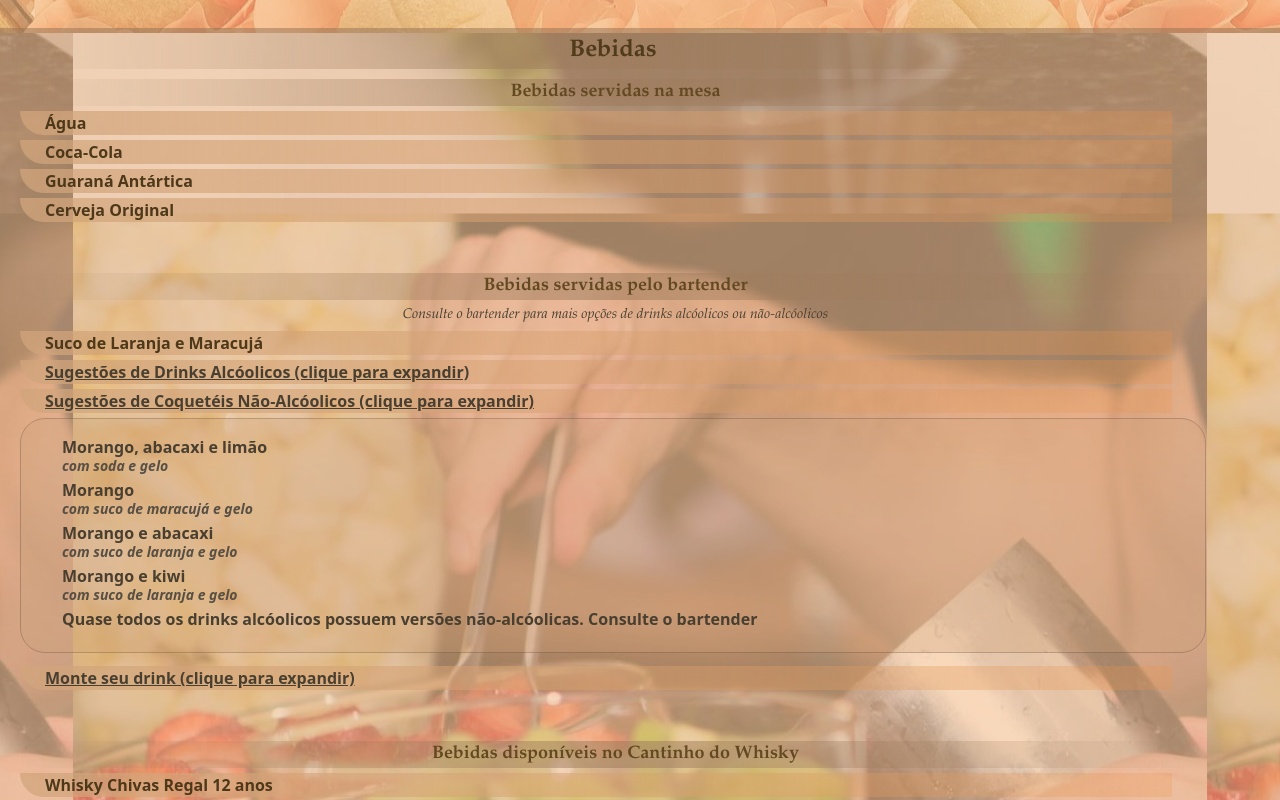
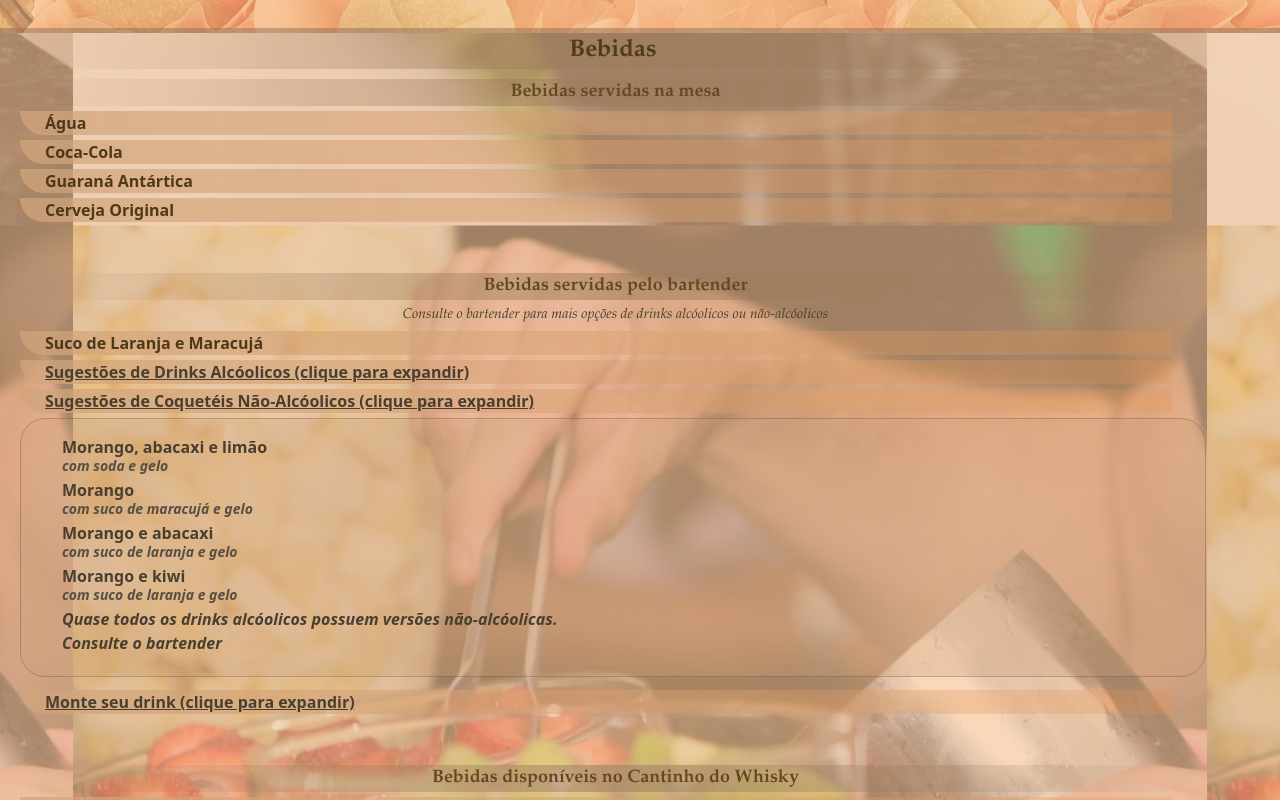
Before and after one commit to carlosprete/wedding, a plain HTML site: page index.html in a window 1280 px wide. Both pictures are taken after a click on the button "Sugestões de Coquetéis Não-Alcóolicos (clique para expandir)". Shown: the part 3284-4084 px from the top of the page. Drawn offline with nearby package versions, Linux system fonts and the light colour scheme.

Commit message:
Update index.html

```diff
--- a/index.html
+++ b/index.html
@@ -221,7 +221,7 @@
                         <li>Morango <span> com suco de maracujá e gelo</span></li>
                         <li>Morango e abacaxi <span> com suco de laranja e gelo </span></li>
                         <li>Morango e kiwi <span> com suco de laranja e gelo</span></li>
-                        <li><b>Quase todos os drinks alcóolicos possuem versões não-alcóolicas. Consulte o bartender</b></li>
+                        <li><i>Quase todos os drinks alcóolicos possuem versões não-alcóolicas. <br/> Consulte o bartender</i></li>
                       </ul>
                     </div>
                   </div>
```
